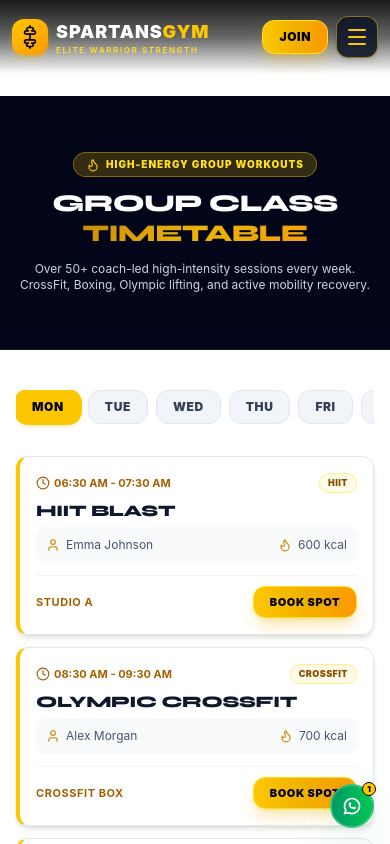
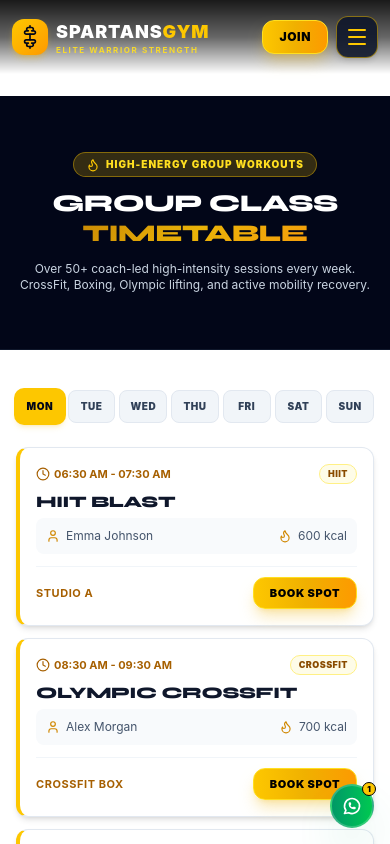
Before and after one commit to faisalkhan9898/spartanGym, a React (Vite) app: page /classes in a window 390 px wide. Shown: the top 844 px of the page. Built offline with nearby package versions, Linux system fonts and the light colour scheme; the HTML template or start-up script is replaced by a standard one.

Commit message:
works on responsivness

```diff
--- a/src/pages/Classes.jsx
+++ b/src/pages/Classes.jsx
@@ -32,16 +32,16 @@ export default function Classes() {
       {/* Main Timetable Content */}
       <section className="py-10 sm:py-16 px-4 sm:px-6 lg:px-8 max-w-7xl mx-auto overflow-hidden">
 
-        {/* Day Selector — smoothly scrollable with touch feedback */}
-        <div className="-mx-4 px-4 sm:mx-0 sm:px-0 mb-6 sm:mb-8">
-          <div className="flex items-center justify-start sm:justify-center gap-2 overflow-x-auto pb-2 no-scrollbar touch-pan-x">
+        {/* Day Selector — 7-column grid on mobile, flex on desktop */}
+        <div className="w-full max-w-full mb-6 sm:mb-8">
+          <div className="grid grid-cols-7 gap-1 sm:flex sm:items-center sm:justify-center sm:gap-2">
             {daysOfWeek.map((day) => (
               <button
                 key={day}
                 onClick={() => setSelectedDay(day)}
-                className={`px-4 sm:px-5 py-2 sm:py-2.5 rounded-xl text-xs font-black uppercase tracking-wider whitespace-nowrap transition-all duration-200 cursor-pointer shrink-0 active:scale-95 ${
+                className={`py-2 px-0.5 sm:py-2.5 sm:px-5 rounded-lg sm:rounded-xl text-[10px] xs:text-[11px] sm:text-xs font-black uppercase tracking-wider text-center transition-all duration-200 cursor-pointer active:scale-95 flex items-center justify-center ${
                   selectedDay === day
-                    ? 'bg-yellow-400 text-slate-950 font-black shadow-md shadow-yellow-500/25 ring-2 ring-yellow-400'
+                    ? 'bg-yellow-400 text-slate-950 font-black shadow-md shadow-yellow-500/30 ring-2 ring-yellow-400'
                     : 'bg-slate-100 text-slate-700 hover:text-slate-900 hover:bg-slate-200 border border-slate-200'
                 }`}
               >
--- a/src/pages/Home.jsx
+++ b/src/pages/Home.jsx
@@ -291,16 +291,16 @@ export default function Home() {
           description="Over 50+ classes scheduled every week. Filter by day to plan your weekly workout calendar."
         />
 
-        {/* Day Selector Tabs — smoothly scrollable with touch feedback */}
-        <div className="-mx-4 px-4 sm:mx-0 sm:px-0 mb-6 sm:mb-8">
-          <div className="flex items-center justify-start sm:justify-center gap-1.5 sm:gap-2 overflow-x-auto pb-2 no-scrollbar touch-pan-x">
+        {/* Day Selector Tabs — 7-column grid on mobile, flex on desktop */}
+        <div className="w-full max-w-full mb-6 sm:mb-8">
+          <div className="grid grid-cols-7 gap-1 sm:flex sm:items-center sm:justify-center sm:gap-2">
             {daysOfWeek.map((day) => (
               <button
                 key={day}
                 onClick={() => setSelectedDay(day)}
-                className={`px-3.5 sm:px-5 py-2 sm:py-2.5 rounded-xl text-xs font-black uppercase tracking-wider whitespace-nowrap transition-all duration-200 cursor-pointer shrink-0 active:scale-95 ${
+                className={`py-2 px-0.5 sm:py-2.5 sm:px-5 rounded-lg sm:rounded-xl text-[10px] xs:text-[11px] sm:text-xs font-black uppercase tracking-wider text-center transition-all duration-200 cursor-pointer active:scale-95 flex items-center justify-center ${
                   selectedDay === day
-                    ? 'bg-yellow-400 text-slate-950 font-black shadow-md shadow-yellow-500/25 ring-2 ring-yellow-400'
+                    ? 'bg-yellow-400 text-slate-950 font-black shadow-md shadow-yellow-500/30 ring-2 ring-yellow-400'
                     : 'bg-slate-100 text-slate-700 hover:text-slate-900 hover:bg-slate-200 border border-slate-200'
                 }`}
               >
```
